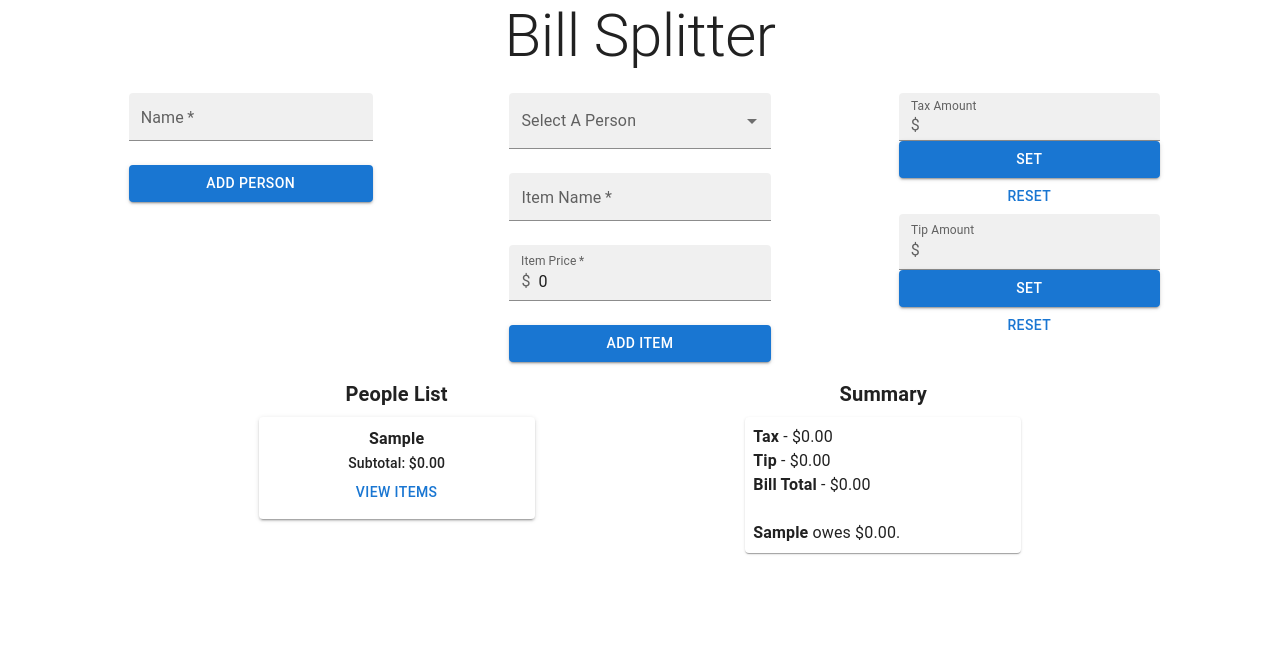
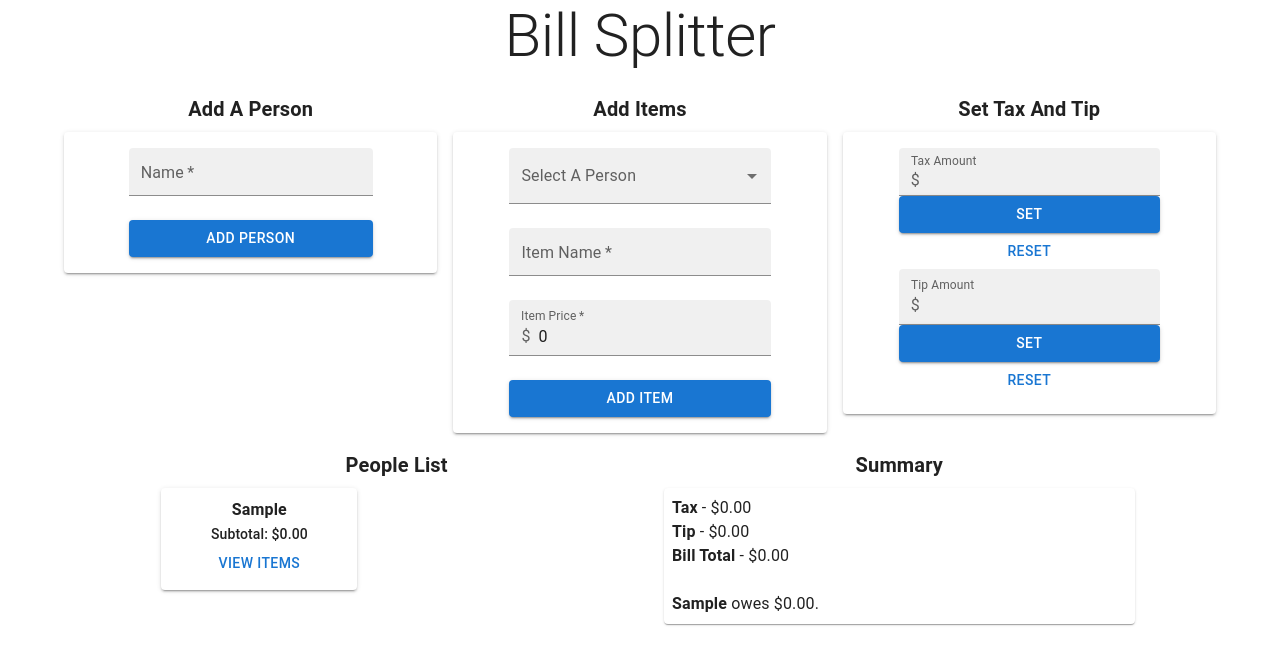
Before and after one commit to William-Luna/billsplitter, a React (Create React App) app: page / in a window 1280 px wide. Both pictures are taken after typing "Sample" into the empty fields and a click on the button "ADD PERSON". Shown: the top 664 px of the page. Built offline with nearby package versions, Linux system fonts and the light colour scheme.

Commit message:
UI Changes - Added paper to forms

```diff
--- a/src/App.js
+++ b/src/App.js
@@ -23,15 +23,15 @@ const App = () => {
           <Grid2 xs={12} sm={4}>
             <TaxTipOptions />
           </Grid2>
-          <Grid2 xs={12} sm={2}></Grid2>
-          <Grid2 xs={6} sm={3}>
+          <Grid2 xs={12} sm={1}></Grid2>
+          <Grid2 xs={6} sm={5}>
             <PeopleList />
           </Grid2>
-          <Grid2 xs={12} sm={2}></Grid2>
-          <Grid2 xs={6} sm={3}>
+          <Grid2 xs={12} sm={0}></Grid2>
+          <Grid2 xs={6} sm={5}>
             <ResultDisplay />
           </Grid2>
-          <Grid2 xs={12} sm={2}></Grid2>
+          <Grid2 xs={12} sm={1}></Grid2>
         </Grid2>
       </Container>
     </main>
--- a/src/components/ItemForm.js
+++ b/src/components/ItemForm.js
@@ -2,7 +2,7 @@ import { useState } from 'react'
 import { useSelector, useDispatch } from 'react-redux'
 import { updateItemsOfPerson } from '../reducers/peopleReducer'
 import { v4 } from 'uuid'
-import { Select, MenuItem, InputLabel, FormControl, TextField, Button, InputAdornment } from '@mui/material'
+import { Select, MenuItem, InputLabel, FormControl, TextField, Button, InputAdornment, Paper, Typography } from '@mui/material'
 
 const ItemForm = () => {
   const dispatch = useDispatch()
@@ -37,7 +37,9 @@ const ItemForm = () => {
 
 
   return (
-    <div>
+    <>
+      <Typography variant="h6" gutterBottom sx={{ fontWeight: 'bold' }}>Add Items</Typography>
+      <Paper elevation={2} sx={{ p: 2 }}>
         <form onSubmit={addItem}>
           <FormControl variant="filled">
             <InputLabel id="person-of-item-label">Select A Person</InputLabel>
@@ -55,7 +57,8 @@ const ItemForm = () => {
             <Button variant="contained" type='submit'>Add Item</Button>
           </FormControl>
         </form>
-    </div>
+      </Paper>
+    </>
 
   )
 }
--- a/src/components/PeopleList.js
+++ b/src/components/PeopleList.js
@@ -14,7 +14,10 @@ const PeopleList = () => {
       <Typography variant="h6" gutterBottom sx={{ fontWeight: 'bold' }}>People List</Typography>
       <Grid2 container>
         {people.map(person =>
-          <Grid2 xs={12}><PersonDetails key={person.id} person={person} /></Grid2>
+          <>
+            <Grid2 xs={12} sm={5}><PersonDetails key={person.id} person={person} /></Grid2>
+            <Grid2 xs={12} sm={1}></Grid2>
+          </>
         )}
       </Grid2>
     </div >
--- a/src/components/PersonDetails.js
+++ b/src/components/PersonDetails.js
@@ -1,12 +1,28 @@
 import { Button, Collapse, IconButton, List, ListItem, ListItemText, Paper, Typography } from "@mui/material"
 import DeleteIcon from '@mui/icons-material/Delete'
 import { useState } from "react"
+import { useDispatch, useSelector } from "react-redux"
+import { updateItemsOfPerson } from '../reducers/peopleReducer'
 
 const PersonDetails = ({ person }) => {
 
+  const dispatch = useDispatch()
+
   const [viewItems, toggleViewItems] = useState(false)
+  const people = useSelector(({ people }) => {
+    return people
+  })
 
   const viewLabel = viewItems ? 'Hide Items' : 'View Items'
+
+  // const deleteItem = item => {
+  //   const targetPerson = people.find(p => person.name === p.name)
+  //   const updatedList = targetPerson.items.filter(i => item.id !== i.id)
+
+  //   const personWithNewItem = { ...targetPerson, items: updatedList, subtotal: parseFloat(targetPerson.subtotal - item.price) }
+
+  //   dispatch(updateItemsOfPerson(personWithNewItem))
+  // }
 
   return (
     <>
@@ -17,13 +33,13 @@ const PersonDetails = ({ person }) => {
         <Collapse in={viewItems}>
           <List>
             {person.items.map(item =>
-              <ListItem sx={{ display: viewItems ? '' : 'none' }} key={item.id}
+              <ListItem key={item.id}
                 secondaryAction={
-                  <IconButton edge="end">
+                  <IconButton edge="end" >
                     <DeleteIcon />
                   </IconButton>}
               >
-                <ListItemText primary={item.name} secondary={item.price.toFixed(2)} />
+                <ListItemText primary={item.name} secondary={`$${item.price.toFixed(2)}`} />
               </ListItem>
             )}
           </List>
--- a/src/components/PersonForm.js
+++ b/src/components/PersonForm.js
@@ -1,15 +1,19 @@
 import { useState } from "react"
-import { useDispatch } from "react-redux"
+import { useDispatch, useSelector } from "react-redux"
 import { addPerson } from "../reducers/peopleReducer"
 import { v4 } from "uuid"
-import { TextField, Button, FormControl } from "@mui/material"
+import { TextField, Button, FormControl, Paper, Typography } from "@mui/material"
 
 const PersonForm = () => {
   const [name, setName] = useState('')
   const dispatch = useDispatch()
+  const people = useSelector(({ people }) => { return people })
 
   const addNewPerson = event => {
     event.preventDefault()
+
+    //basic same name validation
+    if (people.find(p => p.name === name)) return
 
     const newPerson = {
       id: v4(),
@@ -25,14 +29,17 @@ const PersonForm = () => {
   }
 
   return (
-    <div>
+    <>
+      <Typography variant="h6" gutterBottom sx={{ fontWeight: 'bold' }}>Add A Person</Typography>
+      <Paper elevation={2} sx={{ p: 2 }}>
         <form onSubmit={addNewPerson}>
           <FormControl>
             <TextField variant="filled" label="Name" size="small" name='name' value={name} onChange={({ target }) => setName(target.value)} required /><br />
             <Button variant="contained" type='submit'>Add Person</Button>
           </FormControl>
         </form>
-    </div>
+      </Paper>
+    </>
   )
 }
 
--- a/src/components/TaxTipOptions.js
+++ b/src/components/TaxTipOptions.js
@@ -1,7 +1,7 @@
 import { useDispatch } from "react-redux"
 import { setTip } from "../reducers/tipReducer"
 import { setTax } from "../reducers/taxReducer"
-import { Button, FormControl, InputAdornment, TextField } from "@mui/material"
+import { Button, FormControl, InputAdornment, Paper, TextField, Typography } from "@mui/material"
 
 const TaxTipOptions = () => {
   const dispatch = useDispatch()
@@ -30,8 +30,9 @@ const TaxTipOptions = () => {
 
 
   return (
-    <div>
-      <div>
+    <>
+      <Typography variant="h6" gutterBottom sx={{ fontWeight: 'bold' }}>Set Tax And Tip</Typography>
+      <Paper elevation={2} sx={{ p: 2 }}>
         <form onSubmit={handleTax}>
           <FormControl>
             <TextField variant="filled" label="Tax Amount" size="small" type='number' name='tax' min='0' step='0.01'
@@ -42,8 +43,6 @@ const TaxTipOptions = () => {
             <Button onClick={clearTax}>Reset</Button>
           </FormControl>
         </form>
-      </div>
-      <div>
         <form onSubmit={handleTip}>
           <FormControl>
             <TextField variant="filled" label="Tip Amount" type='number' name='tip' min='0' step='0.01'
@@ -54,8 +53,8 @@ const TaxTipOptions = () => {
             <Button onClick={clearTip}>Reset</Button>
           </FormControl>
         </form>
-      </div>
-    </div>
+      </Paper>
+    </>
   )
 }
 
```
Lines whose indentation alone changed are shown as unchanged.
